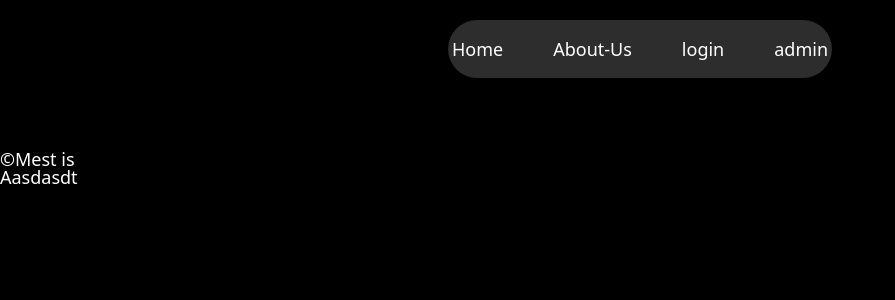
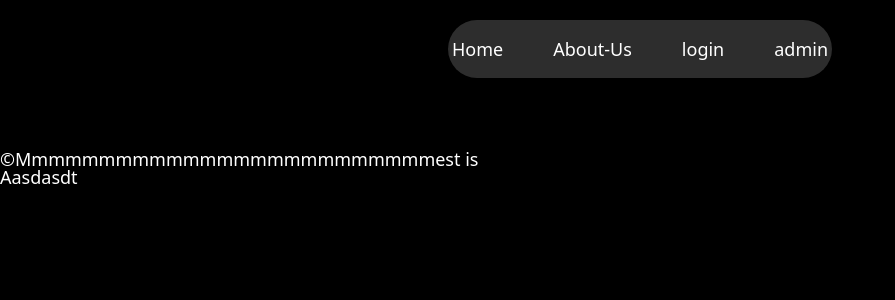
Before and after one commit to leezizon/nextpro, a Next.js app: page /about-us/company/jobs/sales in a window 1280 px wide. Shown: the top 300 px of the page, without its empty margins (0-895 px from the left). Built offline with nearby package versions, Linux system fonts and the light colour scheme.

Commit message:
Update layout.tsx
coooooooo

```diff
--- a/app/about-us/layout.tsx
+++ b/app/about-us/layout.tsx
@@ -5,7 +5,7 @@ export default function RootLayout({
 }) {
   return (
     <div>
-        &copy;Mest is
+        &copy;Mmmmmmmmmmmmmmmmmmmmmmmmmest is
         {children}
     </div>
   )
```
